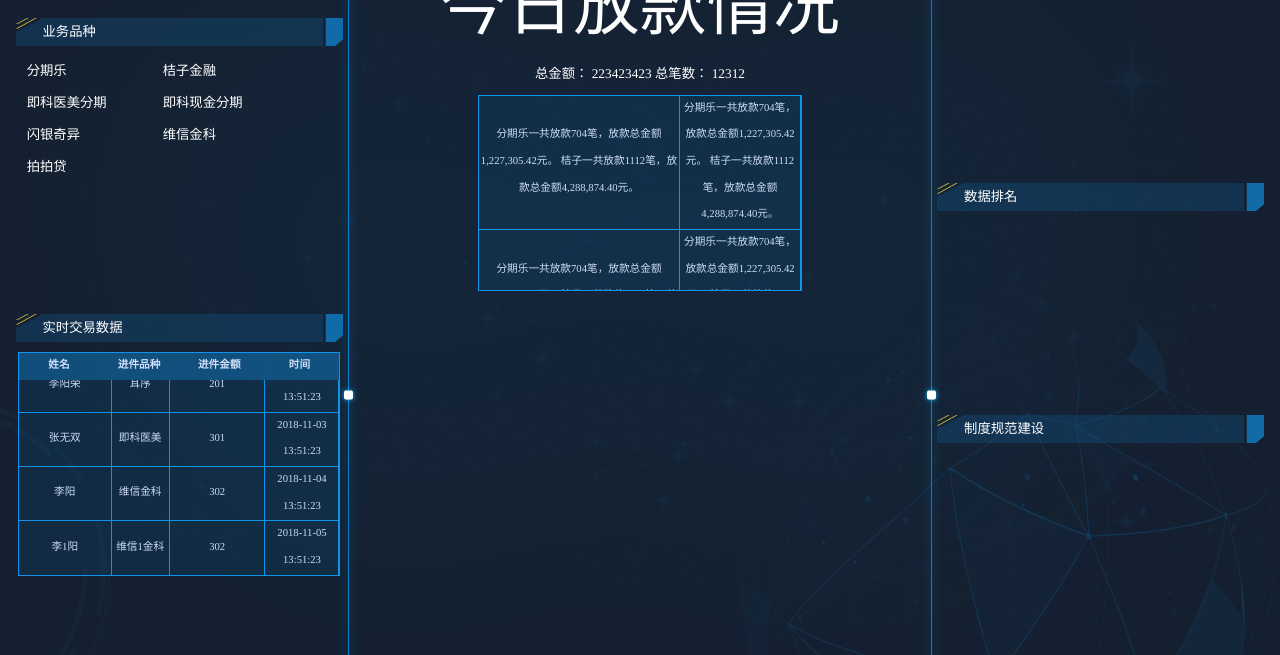
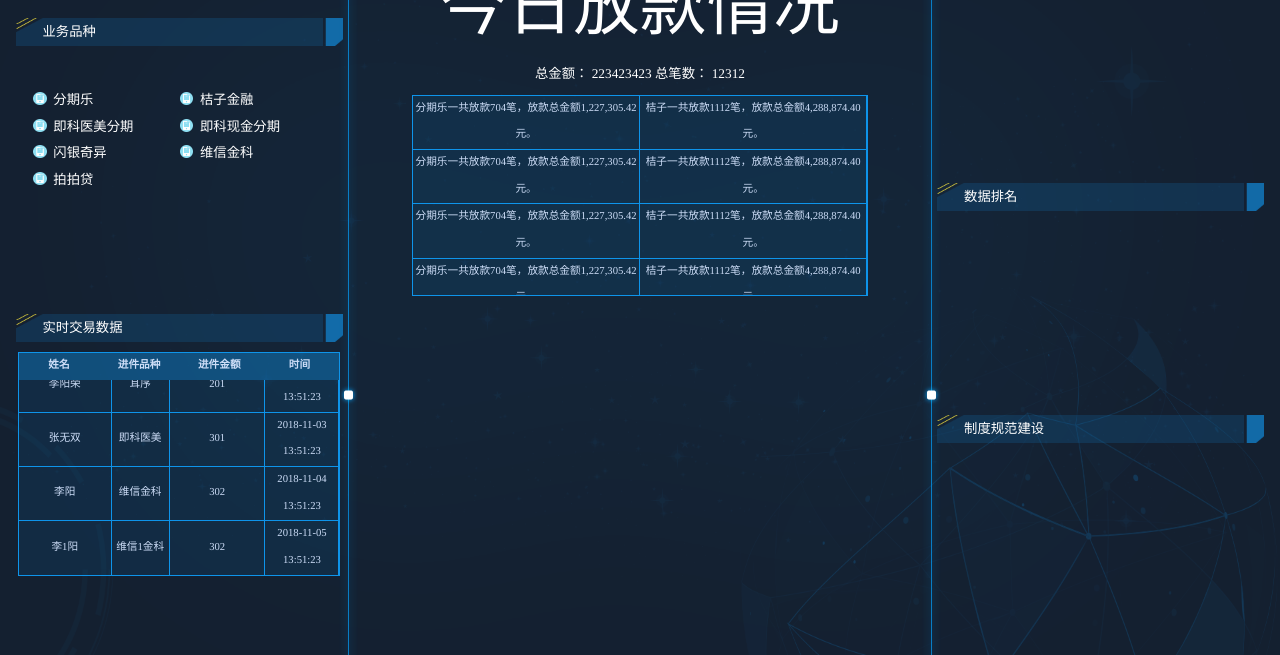
Before and after one commit to jindazhong4/shao, a plain HTML site: page index.html in a window 1280 px wide. Shown: the part 145-800 px from the top of the page. Drawn offline with Linux system fonts and the light colour scheme; a script that the page names is missing.

Commit message:
占位图片，中间样式修改

```diff
--- a/index.html
+++ b/index.html
@@ -8,7 +8,7 @@
 
     <script type="text/javascript" src="./src/rem.js"></script>
     <link rel="stylesheet" href="./src/style.css">
-    <!-- <title>盛银消费金融</title> -->
+    <title>盛银消费金融</title>
 <link rel="stylesheet" href="./src/layer.css" id="layui_layer_skinlayercss" style=""><link type="text/css" rel="stylesheet" href="./src/laydate.css"><link type="text/css" rel="stylesheet" href="./src/laydate(1).css" id="LayDateSkin"></head>
 
 <body style="visibility: visible;">
@@ -27,19 +27,19 @@
                 </div>
                 <div class="typeList" >
                     <div>
-                        <div>分期乐</div>
-                        <div>桔子金融</div>
+                        <div><img src="./images/icon.png" /><span>分期乐</span></div>
+                        <div><img src="./images/icon.png" /><span>桔子金融</span></div>
                     </div>
                     <div>
-                        <div>即科医美分期</div>
-                        <div>即科现金分期</div>
+                        <div><img src="./images/icon.png" /><span>即科医美分期</span></div>
+                        <div><img src="./images/icon.png" /><span>即科现金分期</span></div>
                     </div>
                     <div>
-                        <div>闪银奇异</div>
-                        <div>维信金科</div>
+                        <div><img src="./images/icon.png" /><span>闪银奇异</span></div>
+                        <div><img src="./images/icon.png" /><span>维信金科</span></div>
                     </div>
                     <div>
-                        <div>拍拍贷</div>
+                        <div><img src="./images/icon.png" /><span>拍拍贷</span></div>
                     </div>
                     <div id="pie_fanzui" style="width: 100%; -webkit-tap-highlight-color: transparent; user-select: none; position: relative;" _echarts_instance_="ec_1555657565049"><div style="position: relative; overflow: hidden; width: 323px; height: 219px; padding: 0px; margin: 0px; border-width: 0px;"><canvas data-zr-dom-id="zr_0" width="484" height="328" style="position: absolute; left: 0px; top: 0px; width: 323px; height: 219px; user-select: none; -webkit-tap-highlight-color: rgba(0, 0, 0, 0); padding: 0px; margin: 0px; border-width: 0px;"></canvas></div><div></div></div>
                 </div>
@@ -69,7 +69,7 @@
         </div>
         <div class="box-center">
             <div class="center-top">
-                <!-- <h1><img src="./src/jinghui.png" style="width:55px;margin-right:20px;">盛银消费金融</h1> -->
+                <h1><img src="./src/jinghui.png" style="width:55px;margin-right:20px;">盛银消费金融</h1>
             </div>
 
             <div class="center-bottom">
@@ -87,37 +87,25 @@
                 </div>
                 <div class="chart-box">
                     <table class="table3 centerTable">
-                    <!-- <thead>
+                        <tbody id="tList">
                             <tr>
-                            <th>姓名</th>
-                            <th>进件品种</th>
-                            <th>进件金额</th>
-                            <th>时间</th>
-                        </tr>
-                    </thead> -->
-                    <tbody id="tList">
-<!--<tr><td colspan="4"><p style="width:9.6rem;">暂无数据</p></td></tr>-->
-
-<tr>
-        <td>分期乐一共放款704笔，放款总金额1,227,305.42元。
-             桔子一共放款1112笔，放款总金额4,288,874.40元。
-             </td>
-        <td>分期乐一共放款704笔，放款总金额1,227,305.42元。
-             桔子一共放款1112笔，放款总金额4,288,874.40元。
-             </td>
+                                <td>分期乐一共放款704笔，放款总金额1,227,305.42元。</td>
+                                <td>桔子一共放款1112笔，放款总金额4,288,874.40元。</td>
                             </tr>
                             <tr>
-                       <td>分期乐一共放款704笔，放款总金额1,227,305.42元。
-                            桔子一共放款1112笔，放款总金额4,288,874.40元。
-                            </td>
-                       <td>分期乐一共放款704笔，放款总金额1,227,305.42元。
-                            桔子一共放款1112笔，放款总金额4,288,874.40元。
-                            </td>
+                                <td>分期乐一共放款704笔，放款总金额1,227,305.42元。</td>
+                                <td>桔子一共放款1112笔，放款总金额4,288,874.40元。</td>
                             </tr>
-
+                            <tr>
+                                <td>分期乐一共放款704笔，放款总金额1,227,305.42元。</td>
+                                <td>桔子一共放款1112笔，放款总金额4,288,874.40元。</td>
+                            </tr>
+                            <tr>
+                                <td>分期乐一共放款704笔，放款总金额1,227,305.42元。</td>
+                                <td>桔子一共放款1112笔，放款总金额4,288,874.40元。</td>
+                            </tr>
                         </tbody>
                     </table>
-
                 </div>
 
 
@@ -211,7 +199,6 @@
             window.clearInterval(interval);
         }
     }, 1000);
-
 </script>
 
 </body></html>
--- a/src/style.css
+++ b/src/style.css
@@ -1033,16 +1033,28 @@ tbody tr {
     margin-left: 0.4rem;
 }
 .typeList{
+    /* font-size: 0.2rem; */
+    box-sizing: border-box;
+}
+.typeList span{
     font-size: 0.2rem;
-    box-sizing: border-box;
+}
+.typeList img{
+    width:0.2rem;
+    height:0.2rem;
+    margin-right: 0.1rem;
+}
+.typeList>div>div{
+    width:40%;
+    height: 0.3rem;
+    display:inline-flex!important;
+    align-items: center;
 }
 .typeList>div{
-    padding: 0.2rem 0 0 0.4rem;
-}
-.typeList>div>div{
-    display: inline-block;
-    width:40%;
-}
+    height: 0.4rem;
+    padding-left: 0.5rem;
+}
+
 .title-box>p>span {
     cursor: pointer;
     color: rgba(255, 255, 255, .6);
@@ -1390,8 +1402,14 @@ tbody tr {
 .add-btn>img {
     width: 0.18rem;
 }
-
+.centerTable td{
+    width:50%!important;
+}
+#tList{
+    height: 3rem!important;
+}
 .centerTable{
+    height: 3rem;
     margin-top: 1.7rem!important;
 }
 
```
Also changed, not shown: images/icon.png (added). Lines whose indentation alone changed are shown as unchanged.
